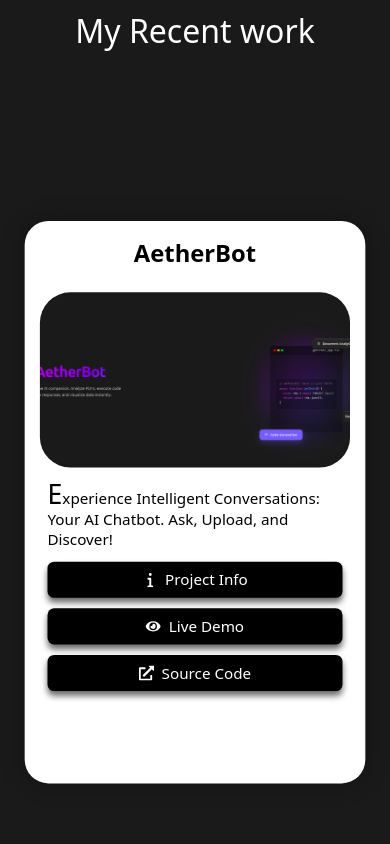
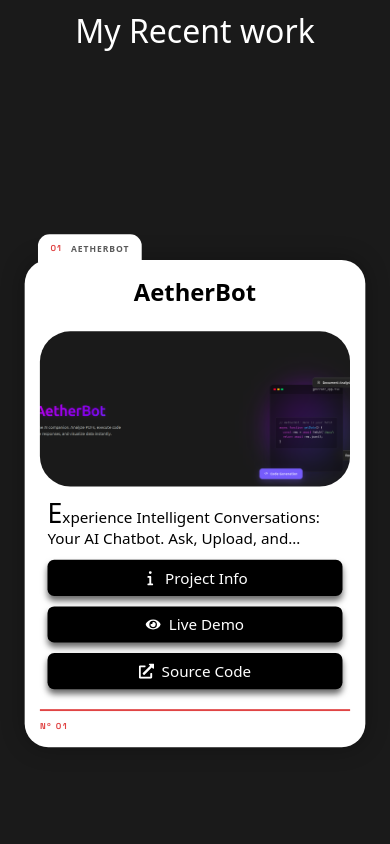
Before and after one commit to krazio-01/Portfolio, a React (Vite) app: page / in a window 390 px wide. Shown: the part 1640-2484 px from the top of the page. Built offline with nearby package versions, Linux system fonts and the light colour scheme.

Commit message:
redesign work cards with file-folder motif

```diff
--- a/src/components/card/Card.jsx
+++ b/src/components/card/Card.jsx
@@ -1,25 +1,50 @@
-import { useRef } from 'react';
+import { useRef, useState } from 'react';
 import { Link } from 'react-router-dom';
 import { useTransform, motion, useScroll } from 'framer-motion';
 import { FaExternalLinkAlt, FaEye } from 'react-icons/fa';
 import { FaInfo } from 'react-icons/fa6';
 import './card.css';
 
-const Card = ({ index, title, tagline, description, src, viewLink, codeLink, progress, range, targetScale }) => {
+const DESKTOP_STACK_COUNT = 4;
+const MOBILE_STACK_COUNT = 3;
+
+const formatStack = (list, count) => {
+    const visible = list.slice(0, count);
+    const hidden = list.length - visible.length;
+    return `${visible.join(' \u00b7 ')}${hidden > 0 ? ` +${hidden}` : ''}`;
+};
+
+const Card = ({
+    index,
+    title,
+    tagline,
+    description,
+    src,
+    technologies = [],
+    note,
+    stamp,
+    viewLink,
+    codeLink,
+    progress,
+    range,
+    targetScale,
+}) => {
     const container = useRef(null);
     const { scrollYProgress } = useScroll({
         target: container,
         offset: ['start end', 'start start'],
     });
 
+    const [noteOpen, setNoteOpen] = useState(false);
+
     const imageScale = useTransform(scrollYProgress, [0, 1], [2, 1]);
     const scale = useTransform(progress, range, [1, targetScale]);
 
+    const stackDesktop = formatStack(technologies, DESKTOP_STACK_COUNT);
+    const stackMobile = formatStack(technologies, MOBILE_STACK_COUNT);
+
     return (
         <div ref={container} className="cardContainer">
-            <div className="card-count">
-                <span>{index + 1}</span>
-            </div>
             <motion.div
                 style={{
                     scale,
@@ -27,10 +52,29 @@ const Card = ({ index, title, tagline, description, src, viewLink, codeLink, pro
                 }}
                 className="card"
             >
+                <span className="card-tab" style={{ left: `calc(4% + ${index * 16}%)` }}>
+                    <span className="tab-num">{String(index + 1).padStart(2, '0')}</span>
+                    {title}
+                </span>
+
+                {stamp && (
+                    <motion.span
+                        className="card-stamp"
+                        style={{ rotate: -12 }}
+                        initial={{ opacity: 0, scale: 2.4 }}
+                        whileInView={{ opacity: 0.85, scale: 1 }}
+                        viewport={{ once: true, margin: '-15% 0px' }}
+                        transition={{ type: 'spring', stiffness: 420, damping: 16, delay: 0.25 }}
+                    >
+                        {stamp}
+                    </motion.span>
+                )}
+
                 <h2>{title}</h2>
                 <div className="body">
                     <div className="description">
                         <p>{tagline}</p>
+
                         <div className="desc-links">
                             <Link
                                 to={{
@@ -49,7 +93,7 @@ const Card = ({ index, title, tagline, description, src, viewLink, codeLink, pro
                                 <span>Project Info</span>
                             </Link>
                             {viewLink ? (
-                                <a href={viewLink} target="_blank">
+                                <a href={viewLink} target="_blank" rel="noopener noreferrer">
                                     <FaEye />
                                     <span>Live Demo</span>
                                 </a>
@@ -60,7 +104,7 @@ const Card = ({ index, title, tagline, description, src, viewLink, codeLink, pro
                                 </div>
                             )}
                             {codeLink ? (
-                                <a href={codeLink} target="_blank">
+                                <a href={codeLink} target="_blank" rel="noopener noreferrer">
                                     <FaExternalLinkAlt />
                                     <span>Source Code</span>
                                 </a>
@@ -75,9 +119,31 @@ const Card = ({ index, title, tagline, description, src, viewLink, codeLink, pro
 
                     <div className="imageContainer">
                         <motion.div className="inner" style={{ scale: imageScale }}>
-                            <img src={src} alt="image" />
+                            <img src={src} alt={`${title} preview`} />
                         </motion.div>
+
+                        {note && (
+                            <button
+                                type="button"
+                                className={`note-pin${noteOpen ? ' is-open' : ''}`}
+                                onClick={() => setNoteOpen((prev) => !prev)}
+                                aria-label={noteOpen ? 'Hide note' : 'Show note'}
+                            >
+                                <span className="pin-dot" />
+                                <span className="pin-text">{note}</span>
+                            </button>
+                        )}
                     </div>
+                </div>
+
+                <div className="card-meta">
+                    <span className="meta-no">N&ordm; {String(index + 1).padStart(2, '0')}</span>
+                    {technologies.length > 0 && (
+                        <>
+                            <span className="meta-stack meta-stack-desktop">{stackDesktop}</span>
+                            <span className="meta-stack meta-stack-mobile">{stackMobile}</span>
+                        </>
+                    )}
                 </div>
             </motion.div>
         </div>
--- a/src/components/card/card.css
+++ b/src/components/card/card.css
@@ -7,31 +7,60 @@
     top: 7%;
 }
 
-.card-count {
-    display: flex;
-    align-items: center;
-    justify-content: center;
-    background-color: var(--primary-color1);
-    color: var(--primary-color2);
-    width: 32px;
-    height: 32px;
-    transform: translateY(-50%);
-    border-radius: 50%;
-}
-
 .cardContainer .card {
     display: flex;
     flex-direction: column;
     position: relative;
     top: -25%;
-    height: 70%;
     width: 100%;
     border-radius: 25px;
-    padding: 50px;
+    padding: clamp(1rem, 3.7vw, 3.125rem);
     transform-origin: top;
     background-color: rgba(255, 255, 255, 1);
     box-shadow: 0px 0px 25px rgba(0, 0, 0, 0.3);
     color: var(--primary-color2);
+}
+
+.card .card-tab {
+    position: absolute;
+    top: -2.2rem;
+    height: 2.4rem;
+    display: flex;
+    align-items: center;
+    padding: 0 1.4rem;
+    background-color: #fff;
+    border-radius: 12px 12px 0 0;
+    font-size: var(--fz-xs);
+    font-weight: 600;
+    letter-spacing: 1.5px;
+    text-transform: uppercase;
+    color: rgba(0, 0, 0, 0.65);
+    white-space: nowrap;
+    user-select: none;
+}
+
+.card-tab .tab-num {
+    font-family: 'Space Grotesk', sans-serif;
+    color: var(--accent);
+    margin-right: 0.6rem;
+}
+
+.card .card-stamp {
+    position: absolute;
+    top: 3rem;
+    right: 5rem;
+    padding: 0.35rem 0.9rem;
+    border: 3px double var(--accent);
+    border-radius: 6px;
+    color: var(--accent);
+    font-family: 'Space Grotesk', sans-serif;
+    font-weight: 700;
+    font-size: var(--fz-sm);
+    letter-spacing: 3px;
+    text-transform: uppercase;
+    pointer-events: none;
+    user-select: none;
+    transform-origin: top right;
 }
 
 .card h2 {
@@ -41,38 +70,27 @@
 
 .card .body {
     display: flex;
-    height: 100%;
+    flex: 0 1 auto;
+    min-height: 0;
     margin-top: 25px;
     gap: 50px;
-    overflow: hidden;
 }
 
 .card .body .description {
     flex: 1.5;
     padding: 0.5rem;
     margin-top: 4rem;
-    text-overflow: ellipsis;
 }
 
 .card .body .description p {
     font-size: var(--fz-md);
     line-height: 1.4rem;
     font-weight: 500;
-    font-family:
-        system-ui,
-        -apple-system,
-        BlinkMacSystemFont,
-        'Segoe UI',
-        Roboto,
-        Oxygen,
-        Ubuntu,
-        Cantarell,
-        'Open Sans',
-        'Helvetica Neue',
-        sans-serif;
-    max-height: 80%;
+    display: -webkit-box;
+    -webkit-line-clamp: 2;
+    line-clamp: 2;
+    -webkit-box-orient: vertical;
     overflow: hidden;
-    text-overflow: ellipsis;
     word-wrap: break-word;
 }
 
@@ -85,38 +103,52 @@
     flex-direction: column;
     margin-top: 3rem;
     gap: 1.5rem;
-    cursor: pointer;
 }
 
-.card .body .description .desc-links a {
+.desc-links a,
+.desc-links .disabled-link {
     display: flex;
     align-items: center;
     justify-content: center;
     gap: 0.5rem;
-    background-color: var(--primary-color2);
     padding: 0.8rem;
     border-radius: var(--border-radius);
     color: var(--primary-color1);
     font-size: var(--fz-md);
+    text-decoration: none;
+}
+
+.desc-links a {
+    background-color: var(--primary-color2);
     font-weight: 400;
-    text-decoration: none;
+    cursor: pointer;
     transition: var(--transition);
     box-shadow: 0px 10px 15px rgba(0, 0, 0, 0.6);
 }
 
-.card .body .description .desc-links a:hover {
+.desc-links a:hover {
     box-shadow: none;
     translate: 0 3px;
 }
 
-.card .body .description .desc-links a svg {
+.desc-links a svg {
     font-size: var(--fz-md);
 }
 
+.desc-links .disabled-link {
+    background-color: rgba(0, 0, 0, 0.5);
+    cursor: not-allowed;
+}
+
+.desc-links .disabled-link span {
+    user-select: none;
+}
+
 .card .body .imageContainer {
+    position: relative;
     flex: 4;
+    aspect-ratio: 16 / 8;
     border-radius: 2rem;
-    height: fit-content;
     overflow: hidden;
 }
 
@@ -128,29 +160,127 @@
     display: block;
 }
 
-.desc-links .disabled-link {
+.note-pin {
+    position: absolute;
+    top: 1.1rem;
+    left: 1.1rem;
+    z-index: 3;
     display: flex;
     align-items: center;
-    justify-content: center;
-    gap: 0.5rem;
-    background-color: rgba(0, 0, 0, 0.5);
-    padding: 0.5rem;
-    border-radius: var(--border-radius);
-    color: var(--primary-color1);
-    cursor: not-allowed;
-    text-decoration: none;
+    gap: 0.6rem;
+    background: transparent;
+    border: none;
+    padding: 0;
+    cursor: pointer;
 }
 
-.desc-links .disabled-link span {
+.note-pin .pin-dot {
+    width: 0.85rem;
+    height: 0.85rem;
+    border-radius: 50%;
+    background-color: var(--accent);
+    box-shadow:
+        0 0 0 4px rgba(255, 255, 255, 0.9),
+        0 2px 6px rgba(0, 0, 0, 0.35);
+    flex-shrink: 0;
+    transition: transform 0.2s ease;
+}
+
+.note-pin:hover .pin-dot,
+.note-pin.is-open .pin-dot {
+    transform: scale(1.15);
+}
+
+.note-pin .pin-text {
+    font-family: 'Caveat', cursive;
+    font-size: 1.2rem;
+    line-height: 1.3;
+    color: #fff;
+    background: rgba(0, 0, 0, 0.65);
+    padding: 0.3rem 0.8rem;
+    border-radius: 4px;
+    max-width: 11rem;
+    text-align: left;
+    opacity: 0;
+    transform: translateX(-8px);
+    transition:
+        opacity 0.25s ease,
+        transform 0.25s ease;
+    pointer-events: none;
+}
+
+.note-pin.is-open .pin-text {
+    opacity: 1;
+    transform: translateX(0);
+}
+
+.card .card-meta {
+    display: flex;
+    align-items: center;
+    justify-content: space-between;
+    flex-wrap: wrap;
+    row-gap: 0.3rem;
+    gap: 1rem;
+    margin-top: 1.2rem;
+    padding-top: 0.8rem;
+    border-top: 2px solid var(--accent);
+    font-size: 12px;
+    font-weight: 700;
+    letter-spacing: 2px;
+    text-transform: uppercase;
+    color: rgba(0, 0, 0, 0.78);
     user-select: none;
-    margin-left: 0.5em;
+}
+
+.card-meta .meta-no {
+    font-family: 'Space Grotesk', sans-serif;
+    color: var(--accent);
+    flex-shrink: 0;
+}
+
+.card-meta .meta-stack {
+    text-align: right;
+}
+
+.card-meta .meta-stack-mobile {
+    display: none;
 }
 
 @media screen and (max-width: 768px) {
-    .cardContainer .card {
-        height: 80%;
-        width: 90%;
-        padding: 35px;
+    .cardContainer {
+        top: var(--nav-height);
+    }
+
+    .card .card-tab {
+        top: -1.9rem;
+        height: 2.1rem;
+        padding: 0 1rem;
+        letter-spacing: 1px;
+    }
+
+    .note-pin {
+        top: 0.7rem;
+        left: 0.7rem;
+        gap: 0.4rem;
+    }
+
+    .note-pin .pin-dot {
+        width: 0.7rem;
+        height: 0.7rem;
+    }
+
+    .note-pin .pin-text {
+        font-size: 1rem;
+        max-width: 8rem;
+        padding: 0.25rem 0.6rem;
+    }
+
+    .card .card-stamp {
+        top: 1.6rem;
+        right: 1.6rem;
+        padding: 0.25rem 0.6rem;
+        font-size: 10px;
+        letter-spacing: 2px;
     }
 
     .card h2 {
@@ -159,66 +289,64 @@
 
     .card .body {
         flex-direction: column-reverse;
-        justify-content: start;
     }
 
     .card .body .description {
-        width: 100%;
         margin-top: 0;
     }
 
     .card .body .description .desc-links {
-        display: flex;
-        align-items: unset;
-        justify-content: center;
-        flex-direction: column;
         margin-top: 1rem;
         gap: 2rem;
     }
 
-    .card .body .description .desc-links a {
+    .desc-links a {
         box-shadow: 0px 5px 7px rgba(0, 0, 0, 0.6);
     }
 
-    .card .body .description p {
-        width: 100%;
-        max-height: 50%;
-    }
-
-    .card .body .imageContainer {
-        width: 100%;
-        flex: auto;
-        max-height: fit-content;
+    .card .card-meta {
+        margin-top: 0.8rem;
+        padding-top: 0.6rem;
+        font-size: 9px;
+        letter-spacing: 1.5px;
     }
 }
 
 @media screen and (max-width: 600px) {
-    .card-count {
-        display: none;
-    }
-
-    .cardContainer .card {
-        height: 70%;
-        width: 100%;
-        padding: 1rem;
-    }
-
-    .card .body .description p {
-        width: 100%;
+    .card .card-tab {
+        top: -1.7rem;
+        height: 1.9rem;
+        padding: 0 0.8rem;
+        font-size: 9px;
+        letter-spacing: 1px;
     }
 
     .card .body .description .desc-links {
         margin-top: 0.7rem;
         gap: 0.7rem;
     }
+
+    .card .card-meta .meta-stack {
+        flex-basis: 100%;
+        text-align: left;
+    }
+
+    .card .card-meta .meta-stack-desktop {
+        display: none;
+    }
+
+    .card .card-meta .meta-stack-mobile {
+        display: inline;
+    }
 }
 
 @media screen and (width <= 399px) {
-    .cardContainer .body {
+    .card .body {
         gap: 0.5rem;
     }
 
-    .card .body .description .desc-links a {
+    .desc-links a,
+    .desc-links .disabled-link {
         padding: 0.5rem;
     }
 }
```
